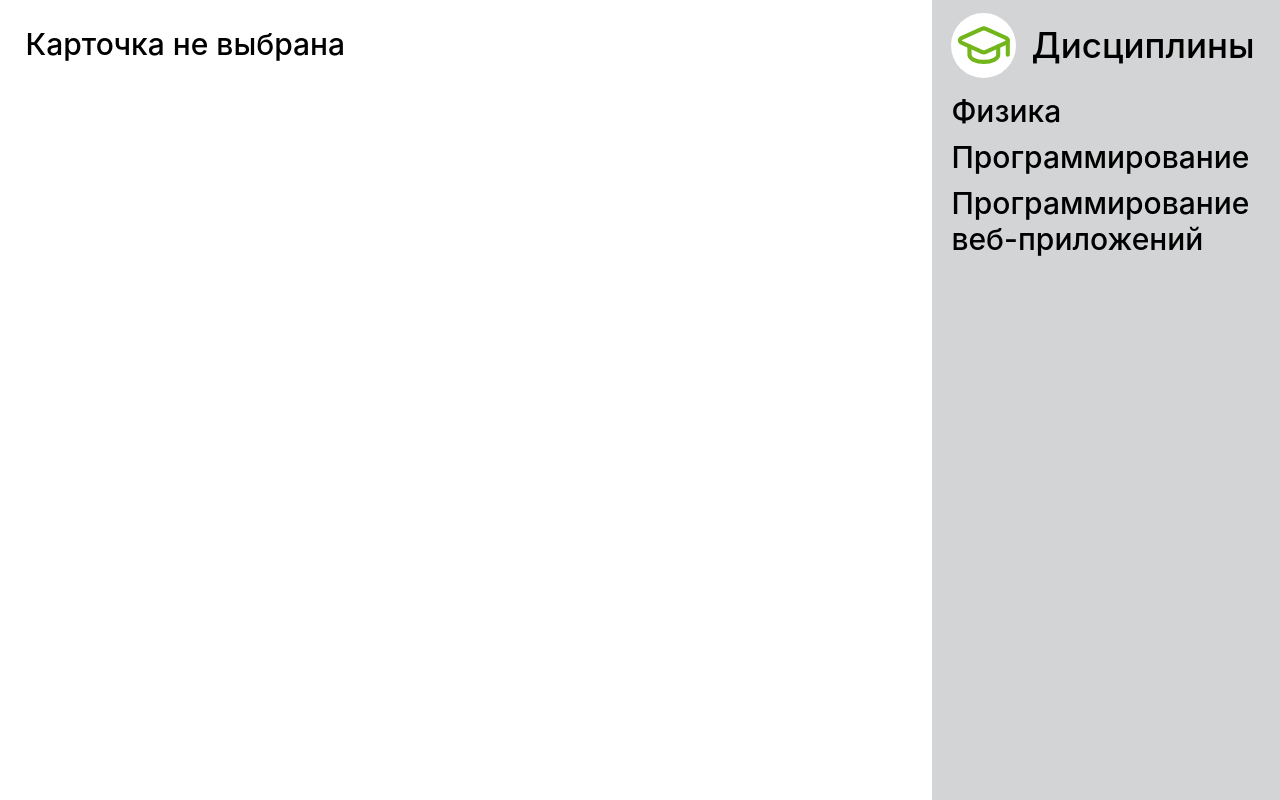
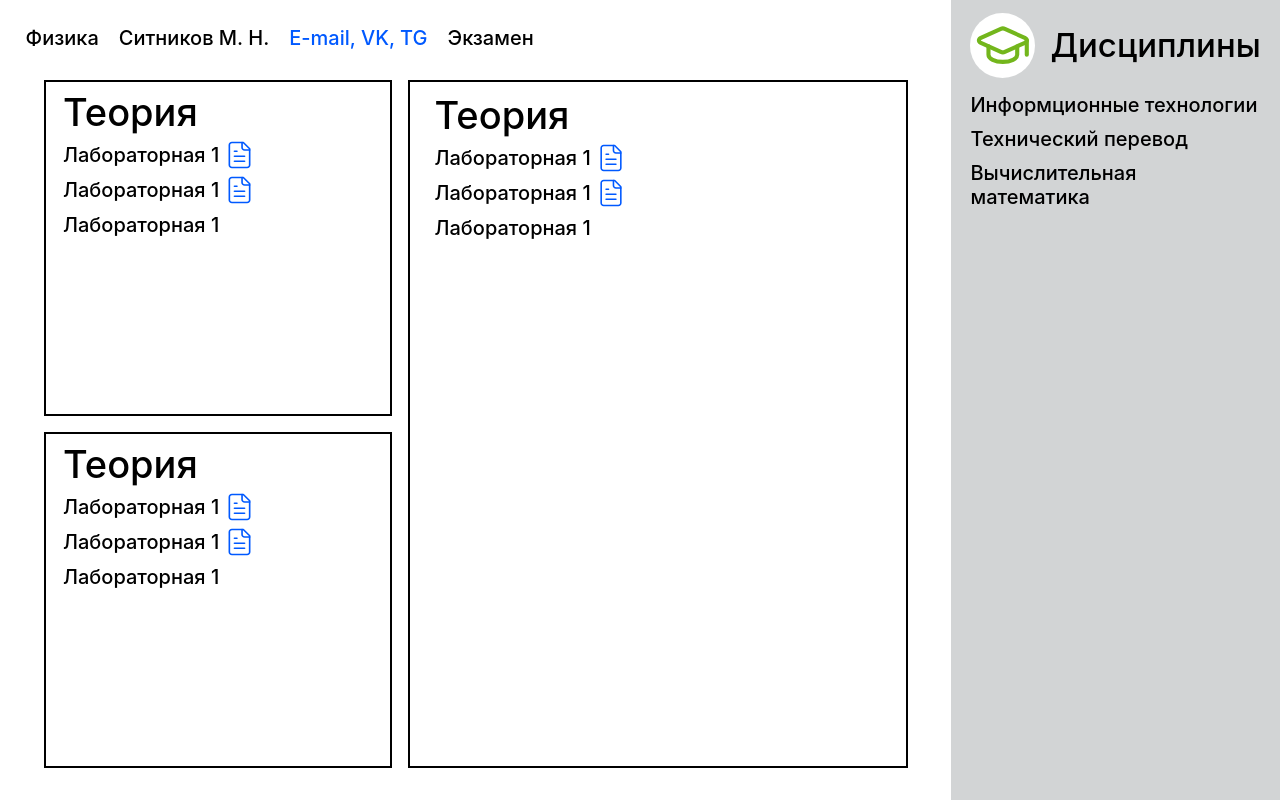
Before and after one commit to Kapiza/Stud_service_U1, a React (Create React App) app in the folder frontend/: page / in a window 1280 px wide. Built offline with nearby package versions, Linux system fonts and the light colour scheme.

Commit message:
completed work on the layout prototype

```diff
--- a/frontend/src/App.js
+++ b/frontend/src/App.js
@@ -4,6 +4,7 @@ import {useState} from "react";
 import MyModal from "./components/MyModal";
 import SubjectForm from "./components/SubjectForm";
 import Sidebar from "./components/Sidebar";
+import MainArea from "./components/MainArea";
 
 
 function App() {
@@ -49,9 +50,11 @@ function App() {
 
     return (
         <div className="App">
-            <Subject subject={subjects[SSI]} addNote={addNote} removeNote={removeNote}/>
+            <MainArea />
             <Sidebar />
 
+
+            {/*<Subject subject={subjects[SSI]} addNote={addNote} removeNote={removeNote}/>*/}
             {/*<SubjectMenu subjects={subjects} setSSI={setSSI} setModalVisible={setModalVisible}*/}
             {/*             removeSubject={removeSubject}/>*/}
             {/*<MyModal modalVisible={modalVisible} setModalVisible={setModalVisible}>*/}
--- /dev/null
+++ b/frontend/src/components/Block.jsx
@@ -0,0 +1,32 @@
+import React from 'react';
+
+const Block = (props) => {
+    return (
+        <div className={`Block ${props.class}`} >
+            <p className="level_2">Теория</p>
+            <ol className="list_class">
+                <div className="class">
+                    <p>Лабораторная  1</p>
+                    <img src="doc_icon.svg" alt="icon" className="doc-SVG"  />
+                    {/*<img src="Icon.svg" alt="icon" className="SVG-icon"  />*/}
+
+                </div>
+
+                <div className="class">
+                    <p>Лабораторная  1</p>
+                    <img src="doc_icon.svg" alt="icon" className="doc-SVG"  />
+                    {/*<img src="Icon.svg" alt="icon" className="SVG-icon"  />*/}
+
+                </div>
+                <div className="class">
+                    <p>Лабораторная  1</p>
+                    {/*<img src="doc_icon.svg" alt="icon" className="doc-SVG"  />*/}
+                    {/*<img src="Icon.svg" alt="icon" className="SVG-icon"  />*/}
+
+                </div>
+            </ol>
+        </div>
+    );
+};
+
+export default Block;
--- /dev/null
+++ b/frontend/src/components/MainArea.jsx
@@ -0,0 +1,12 @@
+import React from 'react';
+import Subject from "./Subject";
+
+const MainArea = () => {
+    return (
+        <div className="MainArea">
+            <Subject></Subject>
+        </div>
+    );
+};
+
+export default MainArea;
--- a/frontend/src/components/MenuSubjects.jsx
+++ b/frontend/src/components/MenuSubjects.jsx
@@ -10,9 +10,9 @@ const MenuSubjects = () => {
             </div>
 
             <menu className="list_subjects">
-                <p>Физика</p>
-                <p>Программирование</p>
-                <p>Программирование веб-приложений</p>
+                <p>Информционные технологии</p>
+                <p>Технический перевод</p>
+                <p>Вычислительная математика</p>
 
 
             </menu>
--- a/frontend/src/components/Subject.jsx
+++ b/frontend/src/components/Subject.jsx
@@ -2,30 +2,27 @@
 import "../styles/App.css"
 import NoteList from "./NoteList";
 import NoteForm from "./NoteForm";
+import Block from "./Block";
 
 const Subject = ({subject, addNote, removeNote}) => {
 
-    if (!subject) {
-        return (
-            // В стилях центрируем сообщение
-            // <div style={{  width: "500px",
-            //     height: "500px", position: "absolute", top:  "50%", left: "50%", transform: "translate(-50%, -50%)"}}>
-            <div className="Subject">
-                Карточка не выбрана
-            </div>
-    )
-    }
-
-    const {title, subTitle, notes} = subject;
-
     return (
         <div className="Subject">
-            <h1>{title}</h1>
-            <h3>{subTitle}</h3>
-            <NoteList notes = {notes} removeNote = {removeNote} />
-            <NoteForm addNote = {addNote}></NoteForm>
+            <div className="info">
+                <p >Физика</p>
+                <p >Ситников М. Н.</p>
+                <p className="link">E-mail, VK, TG</p>
+                <p >Экзамен</p>
+            </div>
+            <div className="blocks">
+                <Block class="class_block"/>
+                <Block class="class_block"/>
+                <Block class="description_block"/>
+
+            </div>
+
         </div>
-    );
+    )
 };
 
 export default Subject;
--- a/frontend/src/styles/App.css
+++ b/frontend/src/styles/App.css
@@ -13,7 +13,7 @@ html, body, #root, .App {
 }
 
 html{
-    font-size: 30px;
+    font-size: 20px;
 }
 
 :root{
@@ -26,6 +26,10 @@ html{
 p{
     max-width: 300px;
     overflow-wrap: break-word; /* Переносит целые слова, если они не помещаются */
+}
+
+.link{
+    color: #0059FF;
 }
 
 
@@ -42,10 +46,19 @@ p{
     width: var(--section_title-height);
 }
 
+.doc-SVG{
+    height: 1.5rem;
+    margin-left: 5px;
+    /*align-self: flex-start;*/
+}
+
 
 .level_1{
-    font-size: 35px;
+    font-size: 33px;
+}
 
+.level_2{
+    font-size: 38px;
 }
 
 /**/
@@ -61,22 +74,68 @@ p{
     /*font-size: 1.5rem;*/
 }
 
-.Subject{
-
-    /*Центрируем Subject*/
-    /*position: absolute; top: 50%; left: 50%; transform: translate(-50%, -50%);*/
+.MainArea{
     width: 80%;
     height: 100%;
     padding: 2%;
-    /*border: rgba(52, 145, 0, 1) solid 4px;*/
+}
+
+.Subject{
+    height: 100%;
+    width: 100%;
+}
+
+.info{
+    display: flex;
+    flex-direction: row;
+}
+
+.info > p{
+    margin-right: 20px;
+}
+
+.blocks{
+    display: grid;
+    grid-template-columns: auto auto auto;
+    grid-template-rows: auto auto;
+
+    grid-auto-flow: column;
+    gap: 16px;
+
+
+    padding: 30px 2%;
+    height: 100%;
+    /*width: 100%;*/
+}
+
+.Block{
+    border: solid 2px #000000;
+    /*margin: 2%;*/
+    padding: 2% 5%;
+}
+
+.list_class{
+    margin: 5px 0;
+}
+
+.class{
+    height: 1.5rem;
+    display: flex;
+    margin: 5px 0;
+    align-items: center ;
+}
+
+.description_block{
+    grid-column: span 2;
+    grid-row: span 2;
 }
 
 .Sidebar{
     margin-left: auto;
     background: #d2d4d5;
-    width: 382px;
+    /*width: 382px;*/
     height: 100%;
-    padding: 1% 0 0 1.5%;
+    padding: 1% 1.5%;
 
     /*justify-content: center;*/
 
```
Also changed, not shown: frontend/public/doc_icon.svg (added), frontend/src/assets/Icon_2.svg (deleted).
